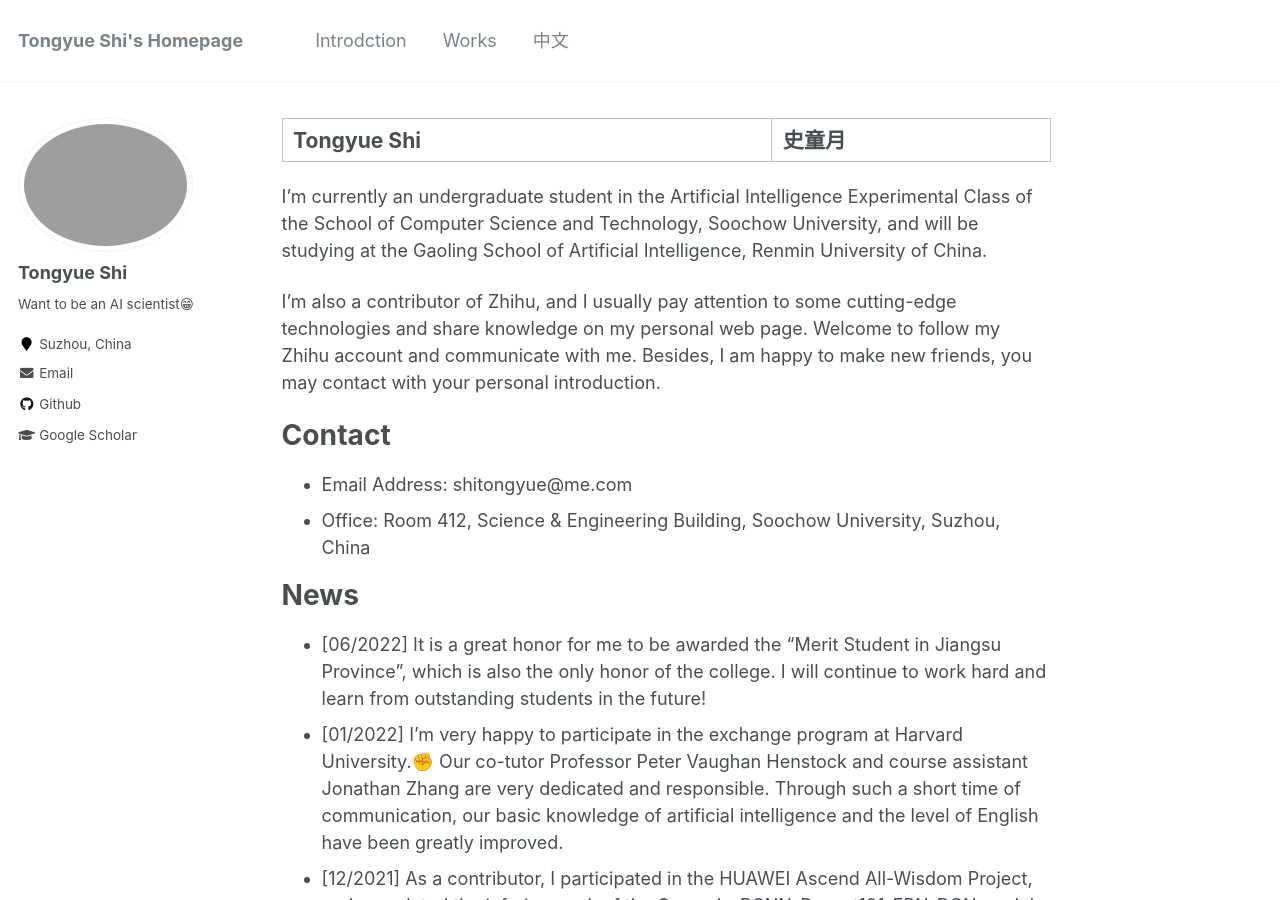
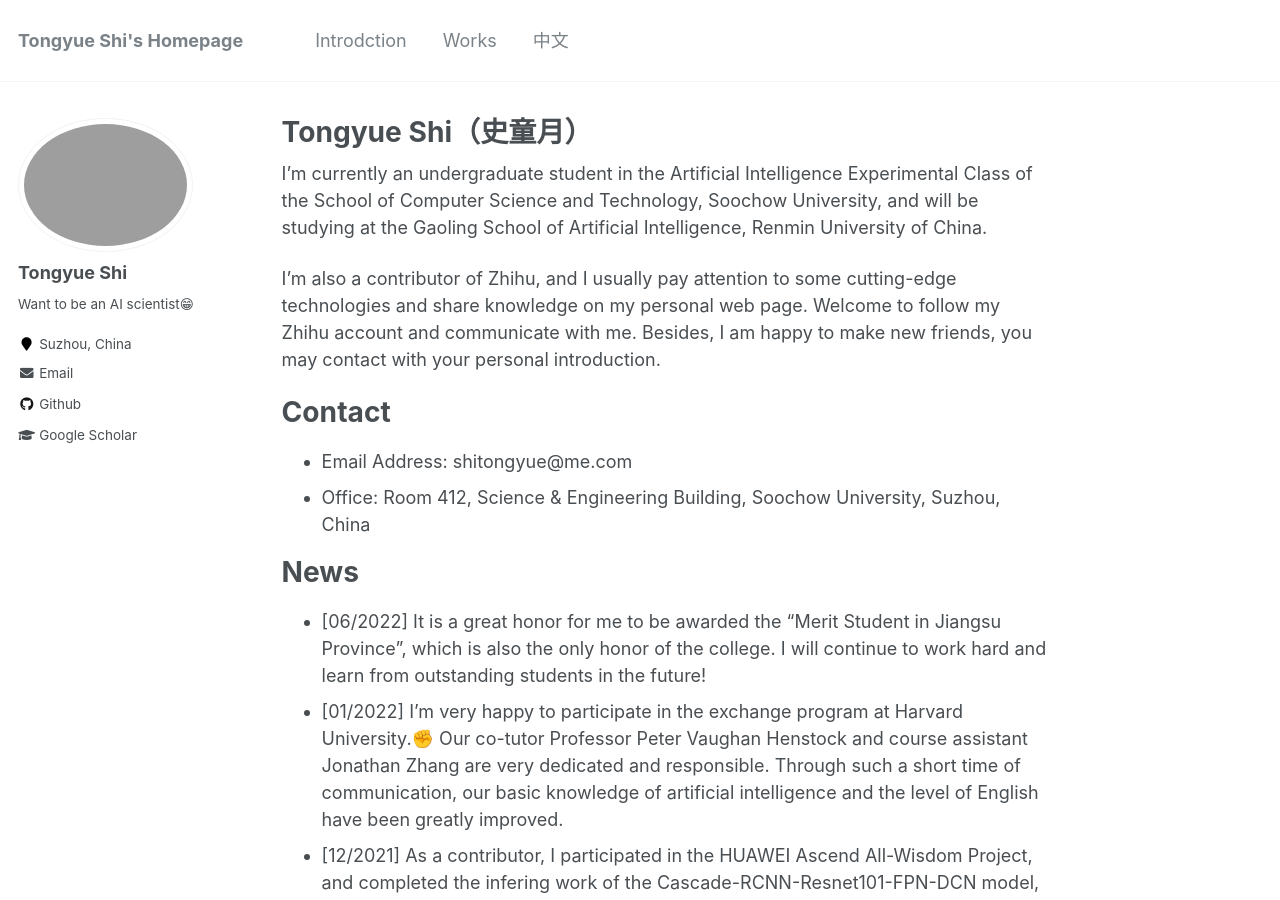
Before and after one commit to perfectboy666/perfectboy666.github.io, a Jekyll site: the page built from _pages/about.md, in a window 1280 px wide and 900 px high. Built offline with Jekyll 4.4.1, drawn with Linux system fonts in a browser that asks for light colours.

```diff
--- a/_pages/about.md
+++ b/_pages/about.md
@@ -1,6 +1,6 @@
 ---
 permalink: /
-title: "Tongyue Shi | 史童月"
+title: "Tongyue Shi（史童月）"
 excerpt: "About me"
 author_profile: true
 redirect_from:
```
